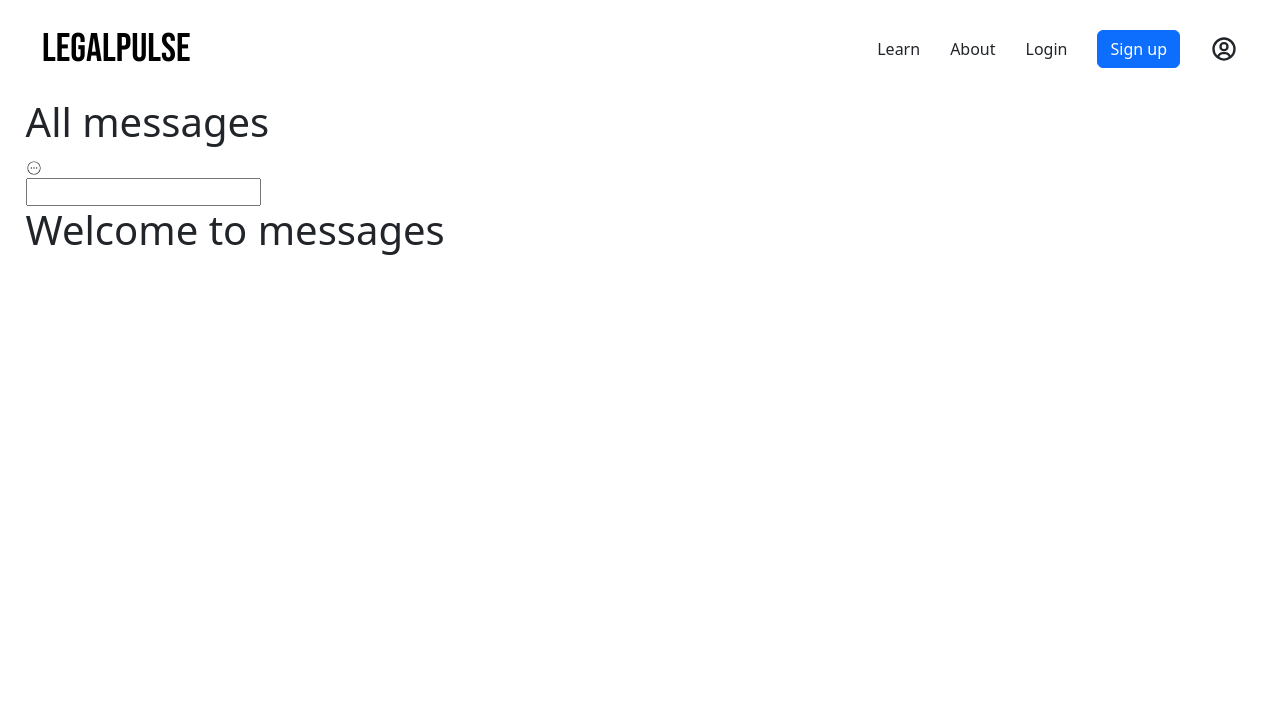
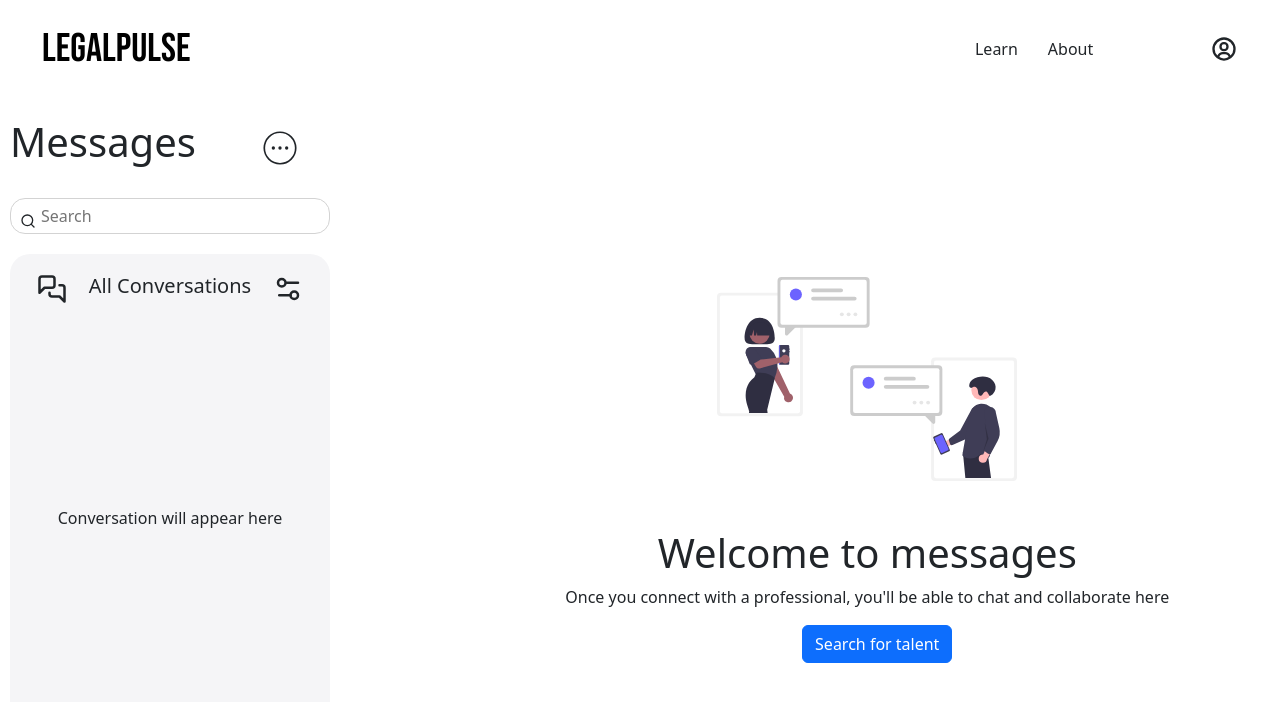
Before and after one commit to RishiRaamNS/legalpulse, a React (Create React App) app: page /message in a window 1280 px wide. Shown: the top 702 px of the page. Built offline with nearby package versions, Linux system fonts and the light colour scheme.

Commit message:
Co-authored-by: tamizhselvangt <tamizhselvangt@users.noreply.github.com>

```diff
--- a/src/components/Navbar.js
+++ b/src/components/Navbar.js
@@ -1,7 +1,7 @@
 import React from "react";
 import { Link } from "react-router-dom";
 import {BiUserCircle} from "react-icons/bi"
-export default function Navbar({hide, hide1}) {
+export default function Navbar({hide, hide1, show}) {
   return (
     <nav className="navbar">
       <div className="container-fluid">
@@ -9,6 +9,7 @@ export default function Navbar({hide, hide1}) {
         <div className="navbar--right-side">
           <a className="nav-link">Learn</a>
           <a className="nav-link">About</a>
+          <Link to="/message" className="nav-link nav-linkk" style={show}>Message</Link>
           <Link to="/login" className="nav-link" style={hide}>Login</Link>
           <Link to='/getting-started/join' className="btn btn-primary" style={hide}>Sign up</Link>
 <BiUserCircle className="nav-link nav-icon" style={hide1}/>
--- a/src/index.css
+++ b/src/index.css
@@ -1431,30 +1431,86 @@ border-color: #007bff; /* Change border color on hover */
 }
 /* Message*/
 .message{
- margin-left: 2%;
+ display: grid;
+ grid-template-columns: 35% 65%;
+ margin-left: 10px;
+ gap: 0px;
+
 }
-.message-sidebar{
- background:#f1f1f3;
- height: 616px;
- width: 350px;
- text-align: center;
- border-radius: 25px;
- padding: 20px;
- font-size: large;
- margin-top: 1%;
+.message-flex-container{
+ display: flex;
+ flex-direction: row;
+ justify-content: space-evenly;
+
 }
-.searchbar {
-  width: 335px;
-  border-radius: 15px;
+.message-flex-container h1{
+  font-size: 20px;
+}
+
+.message-image {
+  width: 300px;
+  height: 300px;
+}
+.flex-text{
+  align-items: center;
+  text-align: center;
+
+}
+
+.message-left-bottom {
+  background-color: rgb(245, 245, 247);
+  margin-top: 20px;
+  padding: 20px 5px;
+  height: 67.5vh;
+  border-radius: 20px;
+}
+.nav-linkk {
+  visibility: hidden;
+}
+.message-left-paragraph {
+  margin-top: 200px;
   text-align: center;
 }
+.message-search-bar {
+  width: 320px;
+  border-radius: 15px;
+  border: 1px solid lightgray;
+  outline: none;
+  padding: 5px;
+  margin-top: 30px;
+}
+.message-icon, .message-setting-icon {
+  width: 30px;
+  height: 30px;
+}
+.message-left-heading , .message-more-icon{
+  display: inline;
 
-.searchbar-box{
+}
+.message-more-icon{
+  font-size: 40px;
+  margin-right: 30px;
+  float: right;
+  margin-top: 10px;
+}
+.message-left-side{
+  width: fit-content;
+  padding-top:20px;
+}
+.message-right-side{
   display: flex;
-   flex-direction: row;
-   justify-content: space-between ;
+  flex-direction: column;
+  align-items: center;
+  justify-content: center;
+
 }
 
+.message-search-icon {
+ position: absolute;
+ float: left;
+ top: 26.6%;
+ left: 20px;
+}
 /* Provider Home */
 .provider-home-flex {
   display: flex;
--- a/src/pages/clienthome.js
+++ b/src/pages/clienthome.js
@@ -5,7 +5,7 @@ import { Link } from 'react-router-dom'
 export default function Home({hide}) {
   return (
     <div className='home'>
-        <Navbar hide={hide} />
+        <Navbar hide={hide} show={{visibility: 'visible'}}/>
         <div className='home-flex'>
           <div className='home-left'>
             <h1 className='home-heading'>Welcome! Let's hire your first Legal Service Provider</h1>
--- a/src/pages/message.js
+++ b/src/pages/message.js
@@ -1,26 +1,46 @@
-import React , {Component} from "react";
+import React, { Component } from "react";
 import { ReactDOM } from "react";
 import { CiCircleMore } from "react-icons/ci";
 import Navbar from "../components/Navbar";
+import { LuMessagesSquare, LuSettings2 } from "react-icons/lu";
+import {FiSearch} from "react-icons/fi"
 
-export default function Message(){
+export default function Message() {
   return (
     <div>
-    <Navbar />
+      <Navbar hide={{display: 'none'}}/>
       <div className="message">
-      <div className="message-left-side">
-      <div className="message-flex-container">
-      <h1 className="message-left-heading">All messages</h1>
-<CiCircleMore />
+        <div className="message-left-side ">
+          <div>
+            <h1 className="message-left-heading">Messages</h1>
+            <CiCircleMore className="message-more-icon" />
+          </div>
+          <div className="inputwithicon">
+          <FiSearch className="message-search-icon"/>
+          <input
+            className="message-search-bar"
+            type="text"
+            placeholder="      Search"
+          />
           </div>
 
-<input className="message-search-bar" type="text"></input>
+          <div className="message-left-bottom">
+            <div className="message-flex-container">
+              <LuMessagesSquare className="message-icon" />
+              <h1>All Conversations</h1>
+              <LuSettings2 className="message-setting-icon" />
             </div>
+            <p className="message-left-paragraph">Conversation will appear here</p>
+          </div>
+        </div>
+
         <div className="message-right-side">
+          <img src="/message-img.svg" className="message-image"/>
           <h1 className="message-right-heading">Welcome to messages</h1>
+          <p className="message-right-paragraph">Once you connect with a professional, you'll be able to chat and collaborate here</p>
+       <button className="message-search-btn btn btn-primary">Search for talent</button>
         </div>
       </div>
     </div>
-)
-
+  );
 }
```
Also changed, not shown: public/message-img.svg (added). Lines whose indentation alone changed are shown as unchanged.
